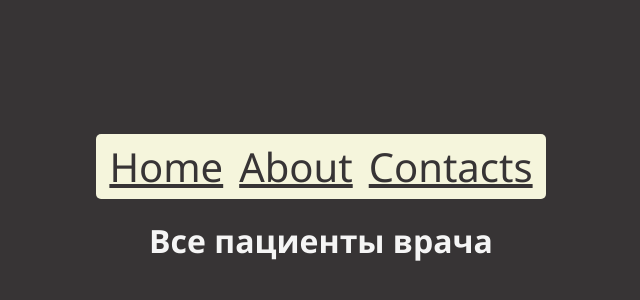
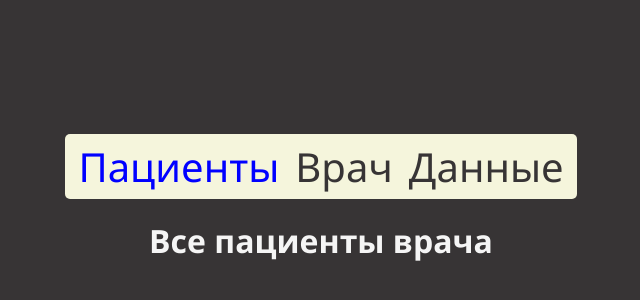
Before and after one commit to AnatolSalau/React_js_full_course, a React (Create React App) app in the folder lesson_25_react_router/: page /main in a window 1280 px wide. Shown: the part 202-502 px from the top of the page, without its empty margins (319-959 px from the left). Built offline with nearby package versions, Linux system fonts and the light colour scheme.

Commit message:
lesson 25 react router with navLink

```diff
--- a/lesson_25_react_router/src/App.css
+++ b/lesson_25_react_router/src/App.css
@@ -8,9 +8,21 @@
       row-gap: 20px;
 }
 
+/*Use by default with Navlink in menu by css class .active*/
+/*.active {
+      color: blue;
+      text-decoration: none;
+}*/
+
+.activeLink {
+      color: blue;
+      text-decoration: none;
+}
+
 a {
       color: lightblue;
       font-size: 5vh;
+      text-decoration: none;
 }
 
 nav {
--- a/lesson_25_react_router/src/components/Menu.js
+++ b/lesson_25_react_router/src/components/Menu.js
@@ -1,11 +1,32 @@
-import {Link} from "react-router-dom";
+import {NavLink} from "react-router-dom";
 
 function Menu() {
+
+      const toggleIsActiveCss = ({isActive}) => {
+            return isActive ? 'activeLink' : 'link';
+      };
+
       return (
             <nav>
-                  <Link to=".">Home</Link>
-                  <Link to="about">About</Link>
-                  <Link to="contacts">Contacts</Link>
+                  <NavLink
+                        className={toggleIsActiveCss}
+                        to="."
+                        end
+                  >
+                        Пациенты
+                  </NavLink>
+                  <NavLink
+                        className={toggleIsActiveCss}
+                        to="about"
+                  >
+                        Врач
+                  </NavLink>
+                  <NavLink
+                        className={toggleIsActiveCss}
+                        to="contacts"
+                  >
+                        Данные
+                  </NavLink>
             </nav>
       );
 }
```
